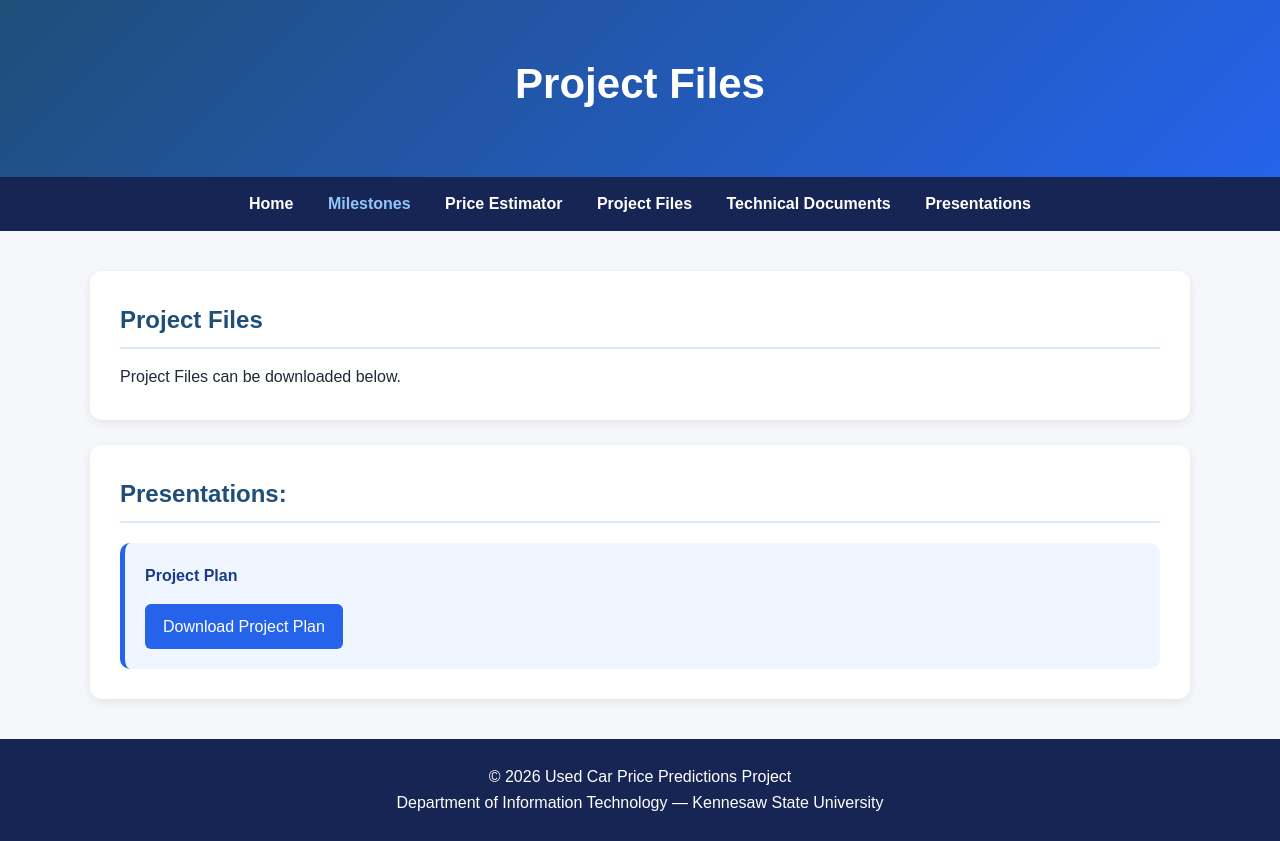
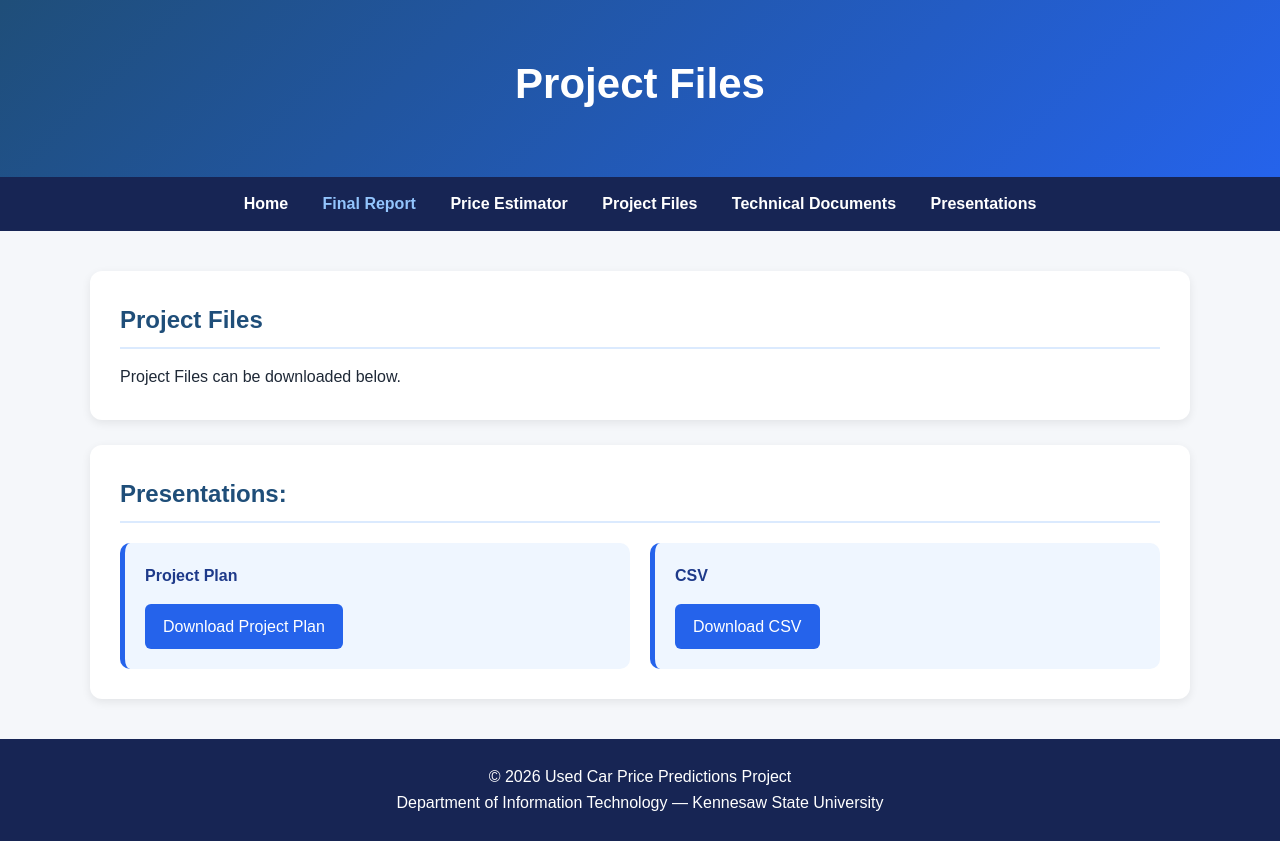
Before and after one commit to AustinWG47/Insight_Works, a plain HTML site: page project-files.html in a window 1280 px wide. Drawn offline with Linux system fonts and the light colour scheme.

Commit message:
Update navigation and add CSV download link
Updated navigation link for the final report and added a download link for a CSV file.

```diff
--- a/project-files.html
+++ b/project-files.html
@@ -14,7 +14,7 @@
 
 <nav>
     <a href="index.html">Home</a>
-    <a href="milestones.html" class="active">Milestones</a>
+    <a href="report.html" class="active">Final Report</a>
     <a href="estimator.html">Price Estimator</a>
     <a href="project-files.html">Project Files</a>
     <a href="technical-docs.html">Technical Documents</a>
@@ -39,6 +39,11 @@
                 <a class="button" href="projectfiles/projectplan.docx" download>
                 Download Project Plan</a>
             </div>
+            <div class="info-card">
+                <strong>CSV</strong>
+                <a class="button" href="projectfiles/used_car_cleaned.csv" download>
+                Download CSV</a>
+            </div>
         </div>
     </section>
 
```
